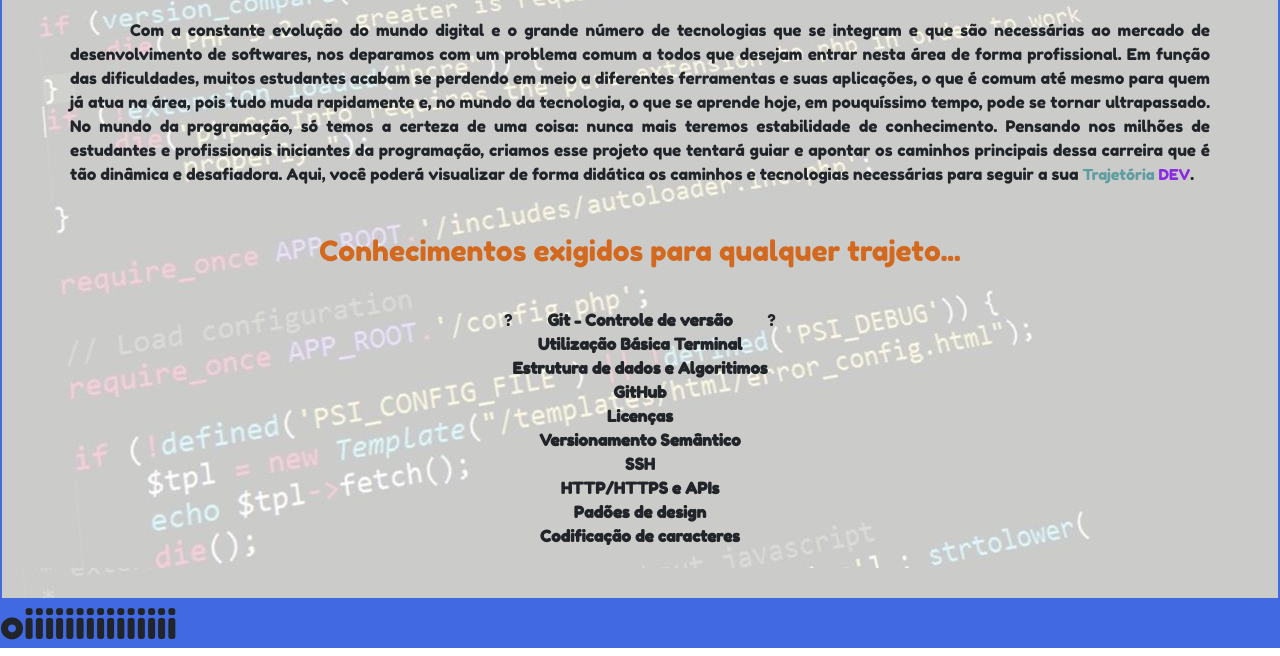
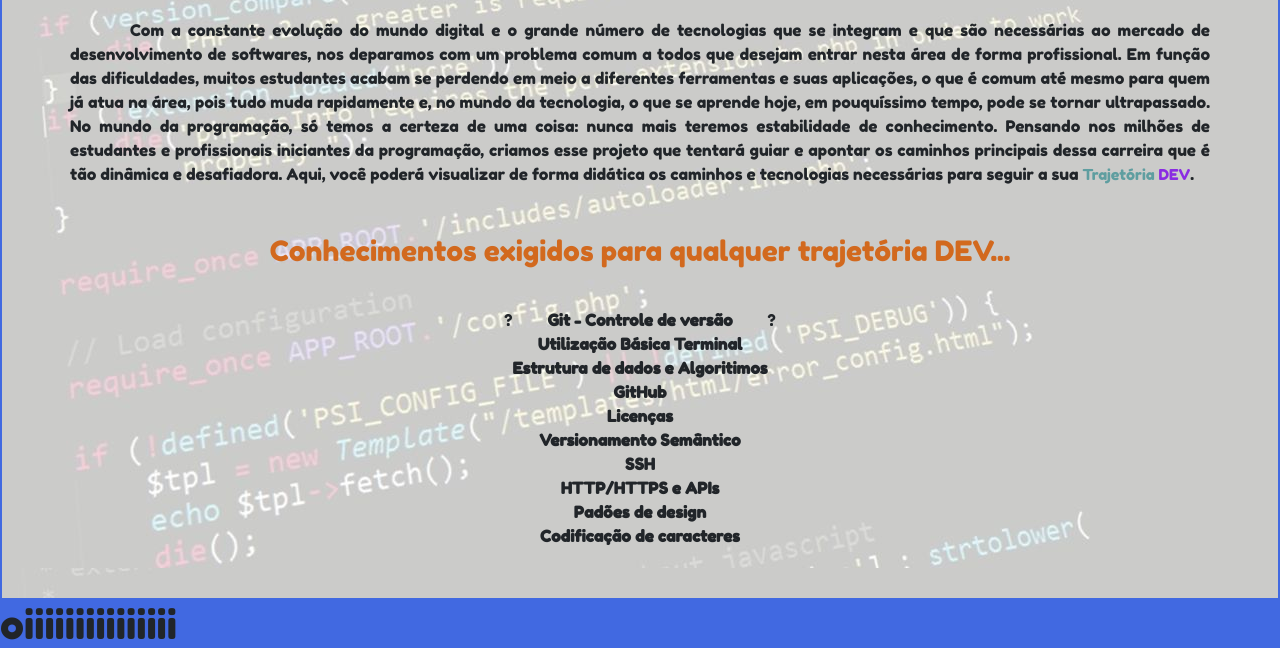
Before and after one commit to thiago-lisboa/TrajetoriaDev, a plain HTML site: page index.html in a window 1280 px wide. Shown: the part 210-866 px from the top of the page. Drawn offline with nearby package versions, Linux system fonts and the light colour scheme.

Commit message:
Inserção de texto inicial_5

```diff
--- a/index.html
+++ b/index.html
@@ -51,7 +51,7 @@
               </p>
             </div>
             <div style="padding: 2px; margin: 30px; text-align: center; " class="bordaGeral" class="col-sm">
-              <H3 style="color: chocolate;" class="bordaGeral">Conhecimentos exigidos para qualquer trajeto...</H3>
+              <H3 style="color: chocolate;" class="bordaGeral">Conhecimentos exigidos para qualquer trajetória DEV...</H3>
             </div>
             <div class="row" style="justify-content: center;">
               <div class="bordaGeral" class="col-sm">
```
